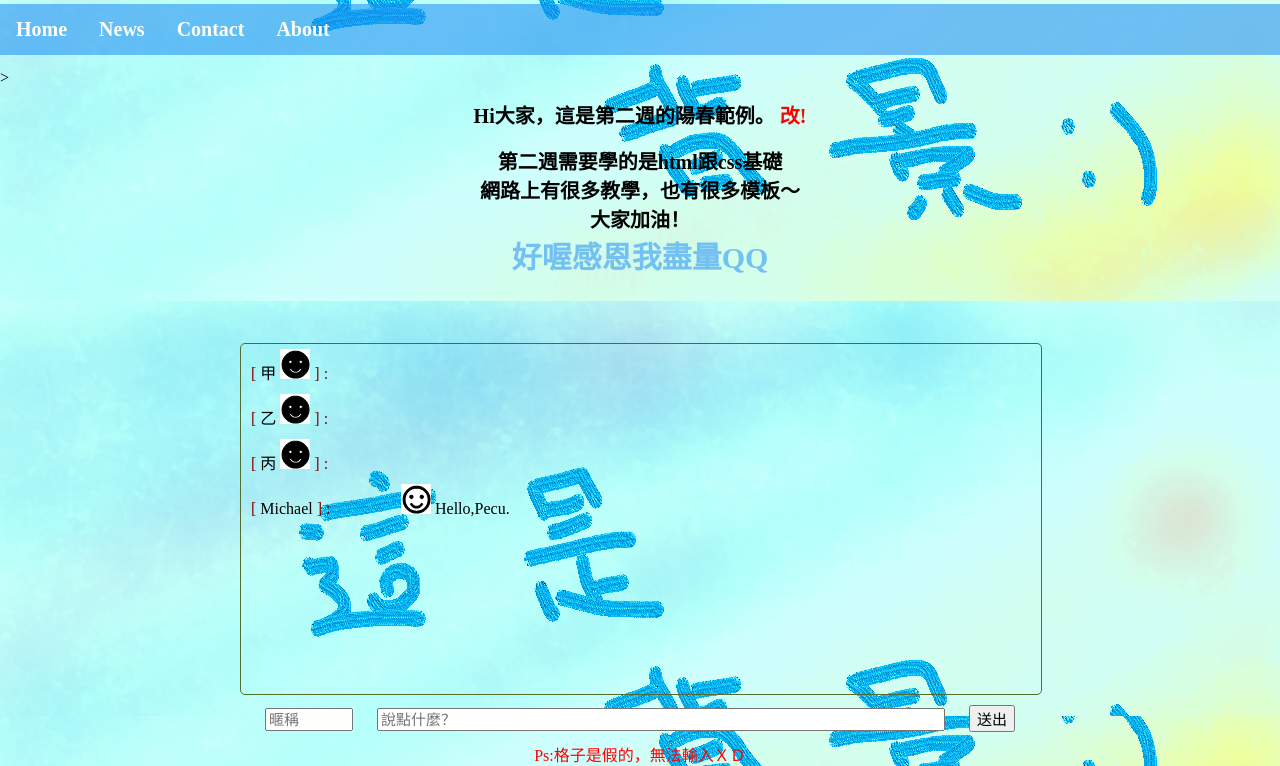
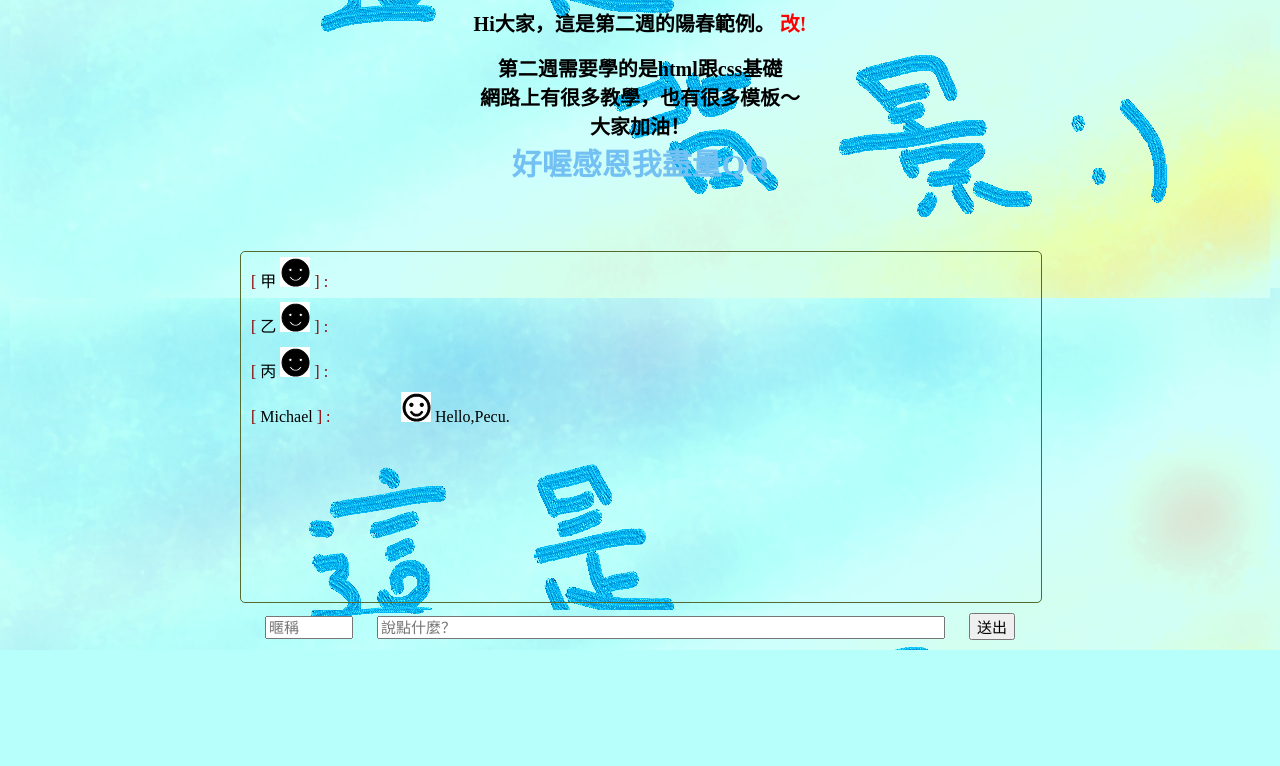
Before and after one commit to cplee0812/csx2018, a Django app: page / in a window 1280 px wide. Shown: the part 314-1080 px from the top of the page. After the commit the page ends 964 px from the top, so only its background shows below. Run offline with Django 3.2, Linux system fonts and the light colour scheme; parts of the project's set-up code (start-up, migrations or seed data) failed here and were passed over.

Commit message:
'修改1003'

```diff
--- a/helloworld/urls.py
+++ b/helloworld/urls.py
@@ -21,3 +21,8 @@ urlpatterns = [
     path('admin/', admin.site.urls),
     path('', views.index)
 ]
+
+urlpatterns = patterns('',
+
+(r'^site_source/(?P<path>.*)','django.views.static.serve',{'document_root':'\source'}),
+)
--- a/static/css/style.css
+++ b/static/css/style.css
@@ -1,9 +1,9 @@
 html,
 body {
-    padding: 0;
+    padding: 10px;
     margin: 0;
-    background-image: url("../../source/picture/bg.png");
-    background-attachment: fixed;
+    background-image: url("../img/bg.png");
+    background-attachment: local;
 }
 
 
--- a/templates/cpleepage.html
+++ b/templates/cpleepage.html
@@ -13,7 +13,7 @@
 <body>
     <h1>
         <a href="cpleepage.html">
-            <img src="C:\Users\USER\csx2018cplee\source\picture\logo2.png" alt="logo" id="linkpic">
+            <img src="../static/img/logo2.png" alt="logo" id="linkpic">
         </a>
 
         <ul>
@@ -35,7 +35,7 @@
             {% for name in names %}
             <div class="msg">
                 <span class="name">{{ name }}
-                    <img src="../source/picture/頭像A.png">
+                    <img src="../static/img/頭像A.png">
                 <!--還不是很懂CSS的input,class的那是啥用R-->
                 <!--頭像要怎排版要再思考= =-->
                 </span> {{ fulltext }}
@@ -43,7 +43,7 @@
             {% endfor %}
             <div class="msg">
                 <span class="name">Michael</span>
-                <img src="../source/picture/頭像B.png"> Hello,Pecu.
+                <img src="../static/img/頭像B.png"> Hello,Pecu.
             </div>
         </div>
         <div id="send-box">
@@ -52,7 +52,6 @@
                 <input type="text" name="msg" id="msg" placeholder="說點什麼？">
                 <input type="submit" id="submit" value="送出">
             </form>
-            <span id='ps'>Ps:格子是假的，無法輸入ＸＤ</span>
         </div>
     </div>
 </body>
```
Also changed, not shown: static/img/bg.png (added), static/img/logo2.png (added), static/img/頭像A.png (added), static/img/頭像B.png (added).
